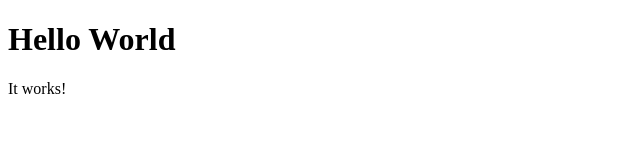
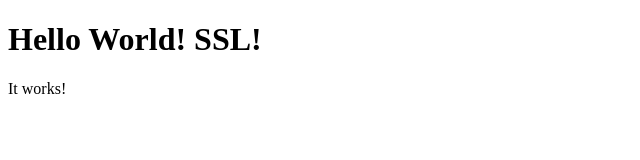
Before and after one commit to dialmak/globus, a plain HTML site: page index2.html in a window 1280 px wide. Shown: the whole page, without its empty margins (0-640 px from the left). Drawn offline with Linux system fonts and the light colour scheme.

Commit message:
Update index2.html

```diff
--- a/index2.html
+++ b/index2.html
@@ -12,7 +12,7 @@
 </head>
 
 <body>
-<h1>Hello World</h1>
+<h1>Hello World! SSL!</h1>
 <p>It works!</p>
 </body>
 </html>
```
